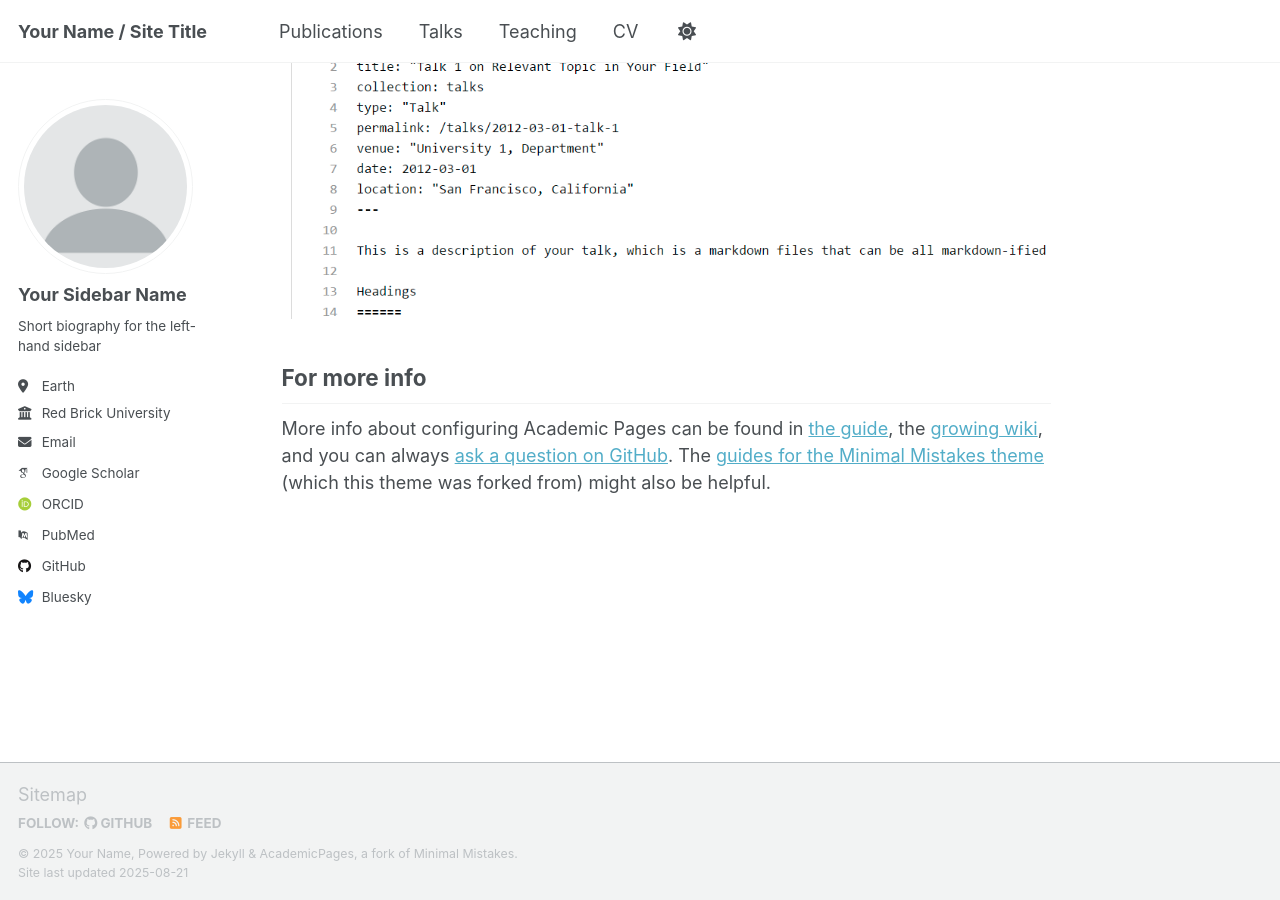
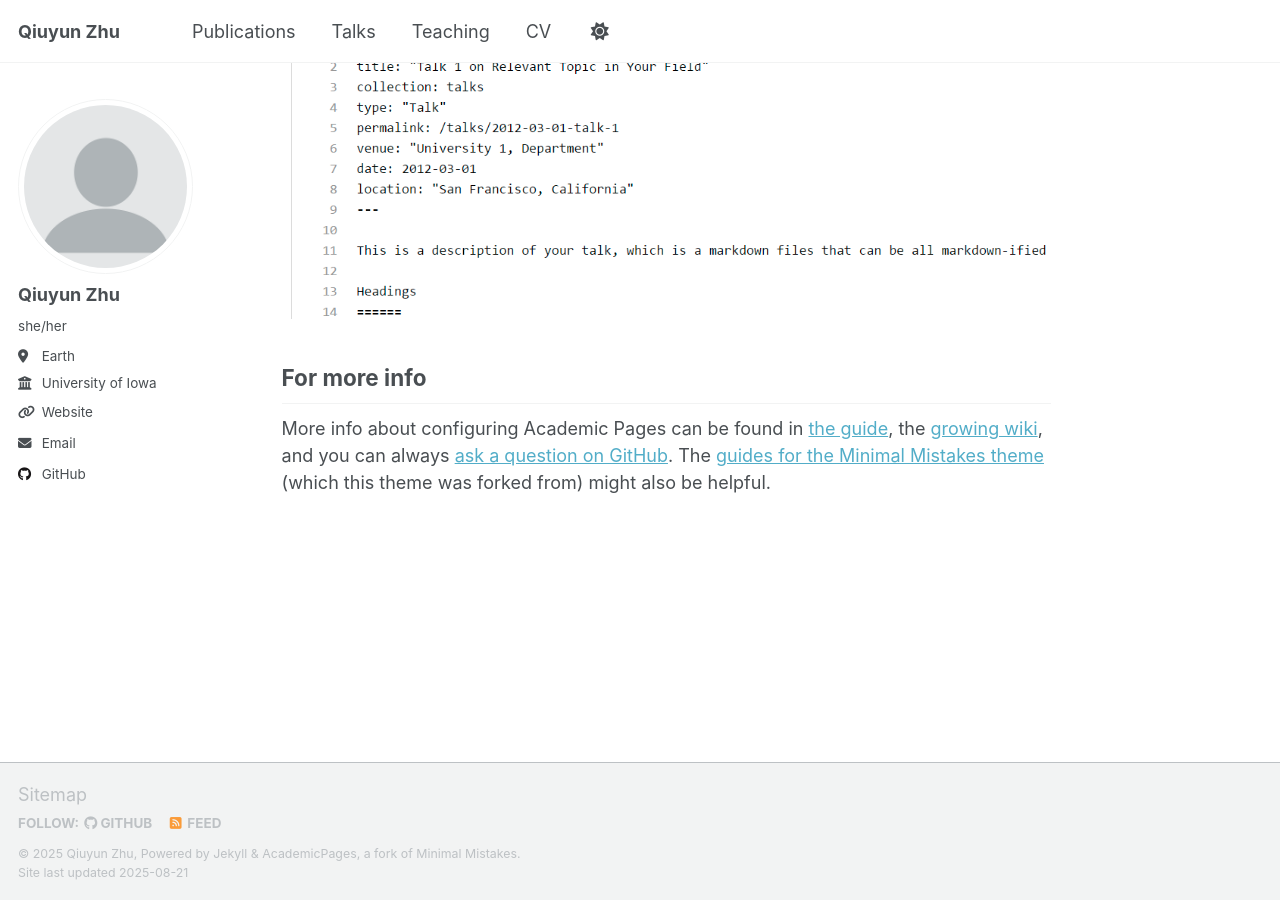
Before and after one commit to rachelwho/rachelwho.github.io, a Jekyll site: the page built from _pages/about.md, in a window 1280 px wide and 900 px high, scrolled down 2880 px. Built offline with Jekyll 4.4.1, drawn with Linux system fonts in a browser that asks for light colours; some web fonts are replaced; a script that is not in the unit is left out.

Commit message:
Update _config.yml

```diff
--- a/_config.yml
+++ b/_config.yml
@@ -9,9 +9,9 @@
 # Basic Site Settings
 locale                   : "en-US"
 site_theme               : "default" # Currently available options are "default", "air"
-title                    : "Your Name / Site Title"
+title                    : "Qiuyun Zhu"
 title_separator          : "-"
-name                     : &name "Your Name"
+name                     : &name "Qiuyun Zhu"
 description              : &description "personal description"
 url                      : https://academicpages.github.io # the base hostname & protocol for your site e.g. "https://[your GitHub username].github.io" or if you already have some other page hosted on Github then use "https://[your GitHub username].github.io/[Your Repo Name]"
 baseurl                  : "" # the subpath of your site, e.g. "/blog"
@@ -23,23 +23,23 @@ repository               : "academicpages/academicpages.github.io"
 author:
   # Biographic information
   avatar           : "profile.png"
-  name             : "Your Sidebar Name"
-  pronouns         : # example: "she/her"
-  bio              : "Short biography for the left-hand sidebar"
+  name             : "Qiuyun Zhu"
+  pronouns         : "she/her"
+  bio              : #
   location         : "Earth"
-  employer         : "Red Brick University"
-  uri              : # URL
-  email            : "none@example.org"
+  employer         : "University of Iowa"
+  uri              : "https://stat.uiowa.edu/people/qiuyun-zhu"
+  email            : "qiuyun-zhu@uiowa.edu"
 
   # Academic websites
   academia         : # URL
   arxiv            : # URL - Update with the correct link to your profile
-  googlescholar    : "https://scholar.google.com/citations?user=PS_CX0AAAAAJ"
+  googlescholar    : # URL
   inspire-hep      : # URL
   impactstory      : # URL
-  orcid            : "http://orcid.org/yourorcidurl"
+  orcid            : # URL
   semantic         : # URL
-  pubmed           : "https://www.ncbi.nlm.nih.gov/pubmed/?term=john+snow"
+  pubmed           : # URL
   researchgate     : # URL
   scopus           : # URL
 
@@ -47,13 +47,13 @@ author:
   bitbucket        : # Username - Update with your username on the site
   codepen          : # Username
   dribbble         : # Username
-  github           : "academicpages"
+  github           : "https://github.com/rachelwho"
   kaggle           : # Username
   stackoverflow    : # User number or user number and name (i.e., use "1" or "1/jeff-atwood")
 
   # Social media
   artstation       : # Username
-  bluesky          : "bsky.app" # Replace this with you Bluesky username
+  bluesky          :  # Replace this with you Bluesky username
   facebook         : # Username
   flickr           : # Username
   foursquare       : # Username
```
